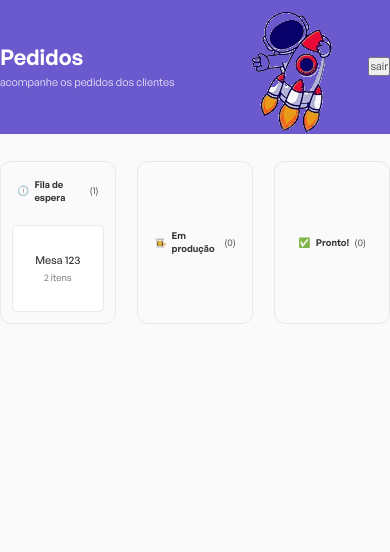
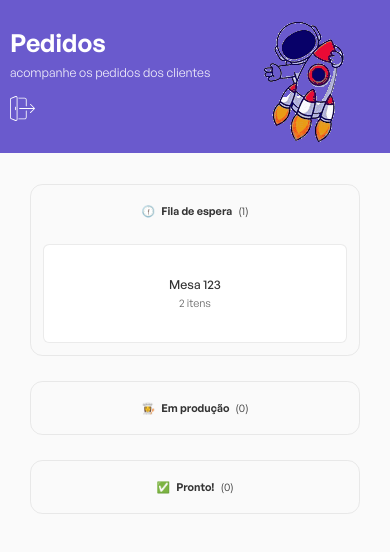
Before and after one commit to Joanderson337/Go-Fast, a React (Vite) app in the folder front-end/: page /home in a window 390 px wide. Shown: the top 552 px of the page. Built offline with nearby package versions, Linux system fonts and the light colour scheme; no server answers; the database is empty; sample sign-in values are in the browser's storage.

Commit message:
feat:iphone:: responsividade

```diff
--- a/front-end/src/components/Header/index.tsx
+++ b/front-end/src/components/Header/index.tsx
@@ -2,6 +2,7 @@ import { ContainerHeader, ContentHeader } from './styled';
 import logo from '../../assets/images/logo.gif';
 import { signOut } from 'firebase/auth';
 import { auth } from '../../config/firebase.config';
+import close from '../../assets/images/icon-close.svg';
 
 export function Header(){
   return(
@@ -10,10 +11,12 @@ export function Header(){
         <div className="page-details">
           <h1>Pedidos</h1>
           <h2>acompanhe os pedidos dos clientes</h2>
+          <button type='button' onClick={() => signOut(auth)}>
+            <img src={close} alt="sair" />
+          </button>
         </div>
         <img src={logo} alt="logo" />
       </ContentHeader>
-      <button type='button' onClick={() => signOut(auth)}>sair</button>
     </ContainerHeader>
   );
 }
--- a/front-end/src/components/Header/styled.ts
+++ b/front-end/src/components/Header/styled.ts
@@ -7,6 +7,12 @@ export const ContainerHeader = styled.header`
   justify-content: center;
   height: 12.375rem;
   align-items: center;
+
+
+
+  @media (max-width: 600px) {
+    padding: 0 10px;
+  }
 `;
 
 export const ContentHeader = styled.div`
@@ -16,6 +22,7 @@ export const ContentHeader = styled.div`
   display: flex;
   align-items: center;
   justify-content: space-between;
+
 
   .page-details{
     h1 {
@@ -31,5 +38,16 @@ export const ContentHeader = styled.div`
       opacity: 0.9;
       margin-top: 0.375rem;
     }
+  > button {
+    margin-top: 15px;
+    background: transparent;
+    border: 0;
+    color: #FFFFFF;
+
+    img{
+      width: 25px;
+      height: 25px;
+    }
+  }
   }
 `;
--- a/front-end/src/components/Loading/index.tsx
+++ b/front-end/src/components/Loading/index.tsx
@@ -6,7 +6,7 @@ import { LoadingContainer } from './styled';
 export const Loading: FunctionComponent = () => {
   return (
     <LoadingContainer>
-      <SyncLoader size={30} />
+      <SyncLoader size={30} color="#6A5ACD"/>
     </LoadingContainer>
   );
 };
--- a/front-end/src/components/Orders/styled.ts
+++ b/front-end/src/components/Orders/styled.ts
@@ -6,4 +6,10 @@ export const ContainerOrders = styled.div`
   margin: 2.5rem auto;
   display: flex;
   gap: 2rem;
+
+  @media (max-width: 600px) {
+    display: grid;
+    grid-template-columns: repeat(1, 1fr);
+    padding: 0 30px;
+  }
 `;
--- a/front-end/src/pages/Login/styled.ts
+++ b/front-end/src/pages/Login/styled.ts
@@ -5,6 +5,10 @@ export const LoginContainer = styled.div`
   display: flex;
   align-items: center;
   justify-content: center;
+
+  @media (max-width: 600px) {
+    height: 70vh;
+  }
 `;
 
 export const LoginHeadline = styled.p`
--- a/front-end/src/styles/GlobalStyled.ts
+++ b/front-end/src/styles/GlobalStyled.ts
@@ -53,8 +53,8 @@ export const GlobalStyles = createGlobalStyle`
     font-size: 1rem;
     color: #333;
   }
-  @media (max-width: 568px) {
+  @media (max-width: 600px) {
   html {
-    font-size: 67.5%;
+    font-size: 77.5%;
   }}
 `;
```
Also changed, not shown: front-end/src/assets/images/icon-close.svg (added).
